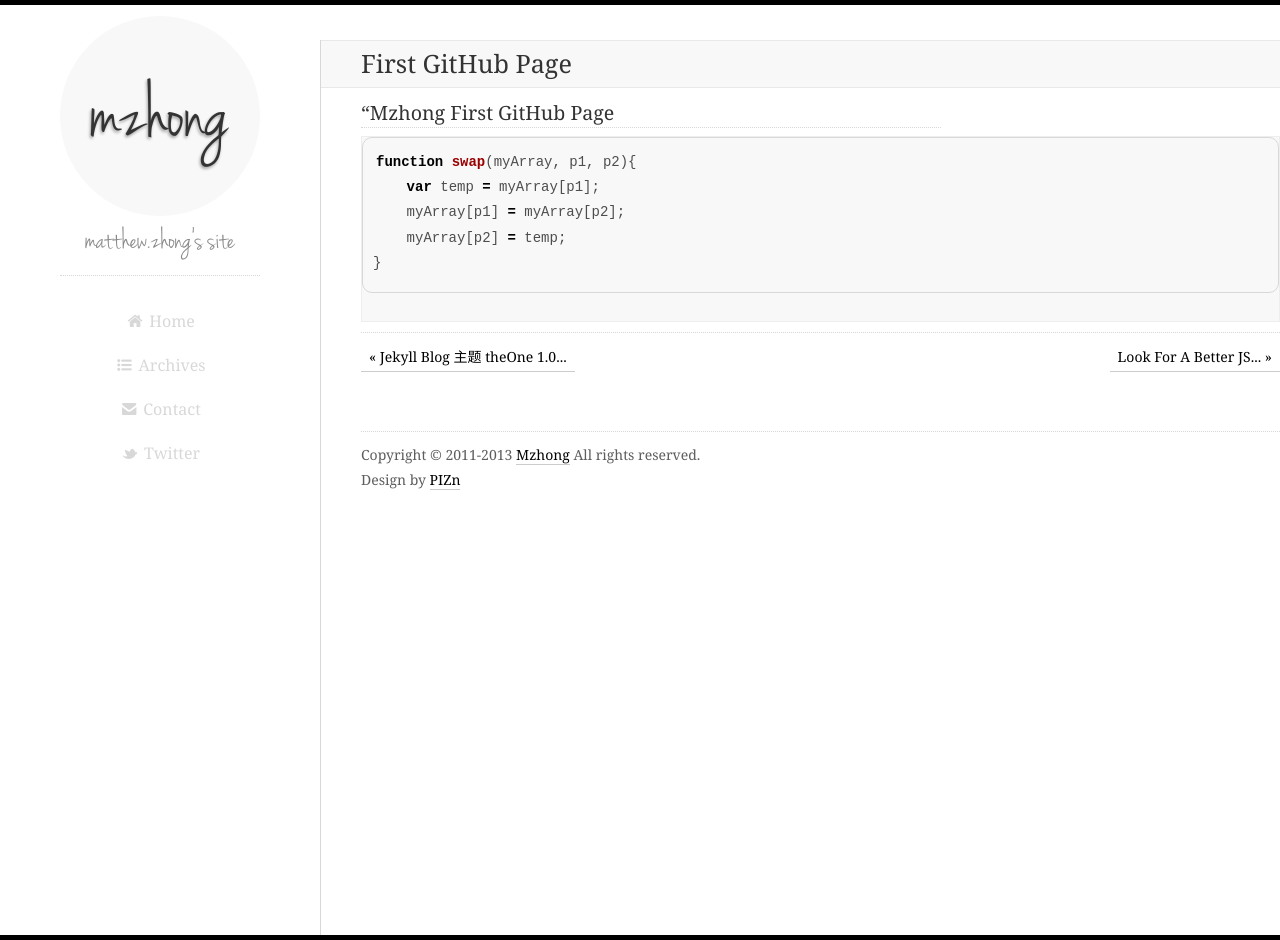
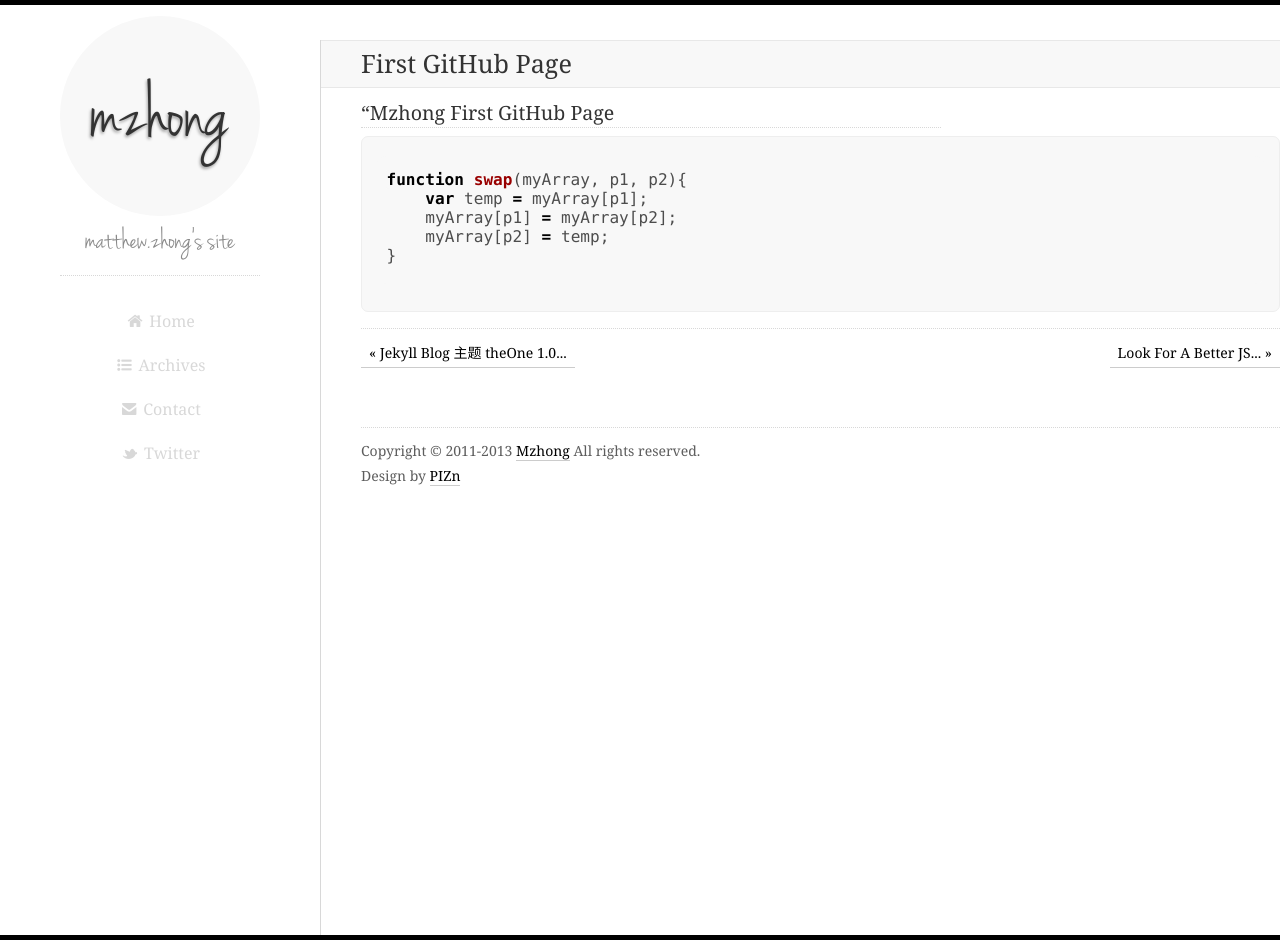
Before and after one commit to flowerszhong/flowerszhong.github.com, a Jekyll site: the page built from _posts/2013-04-02-first-github-pages.md, in a window 1280 px wide and 940 px high. Built offline with Jekyll 4.4.1, drawn with Linux system fonts in a browser that asks for light colours; Markdown is read by kramdown in place of the engine named in the settings; comment, search, counter and statistics services are not loaded.

Commit message:
adjust highlight.css

```diff
--- a/css/style.css
+++ b/css/style.css
@@ -560,9 +560,36 @@ p.ds-powered-by{
 
 
 /* highlight */
-.highlight {
+
+
+.highlight  {
+    padding: 0.2em 0.9em;
+    margin-bottom: 1em;
+    font: normal normal normal 115%/normal "Consolas", "Courier New", "Courier", "FreeMono", monospace !important;
+    line-height: 1.1em;
+    overflow: auto;
+    border: 1px solid #eeeeee;
+    -moz-border-radius:7px;
+    -webkit-border-radius:7px;
+    border-radius:7px;
+    background-color: #f8f8f8;
+}
+
+
+.highlight code, .highlight pre {
+    font-family: "Consolas", "Courier New", "Courier", "FreeMono", monospace;
+    margin: 1em 0 1.5em 0;
+    border: 0 none;
+    background-color:#f8f8f8;
+}
+
+.highlight span{
+    font-family: "Consolas", "Courier New", "Courier", "FreeMono", monospace;
+}
+
+/*.highlight {
   background-color: #f8f8f8;
-  border: 1px solid #eeeeee; }
+  border: 1px solid #eeeeee; }*/
 
 .highlight .hll {
   background-color: #ffffcc; }
```
